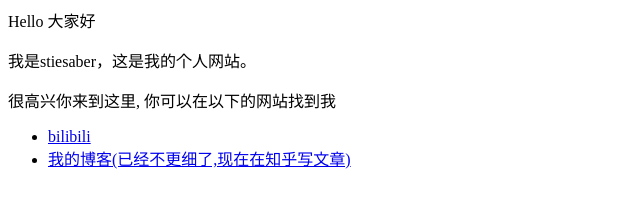
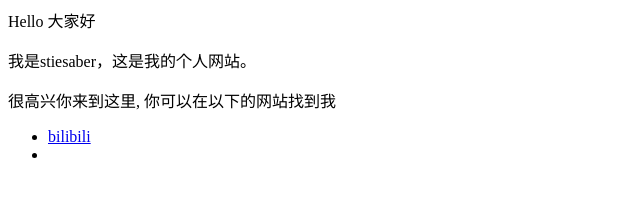
Before and after one commit to stiesaber/stiesaber.github.io, a plain HTML site: page index.html in a window 1280 px wide. Shown: the whole page, without its empty margins (0-640 px from the left). Drawn offline with Linux system fonts and the light colour scheme.

Commit message:
Update index.html

```diff
--- a/index.html
+++ b/index.html
@@ -4,5 +4,5 @@
 
 <ul>
   <li> <a href="https://space.bilibili.com/1496593203">bilibili</a> </li>
-  <li> <a href="http://hejie.nigeerhuo.com">我的博客(已经不更细了,现在在知乎写文章)</a> </li>
+  <li> <a href="http://hejie.nigeerhuo.com"></a> </li>
 </ul>
```
